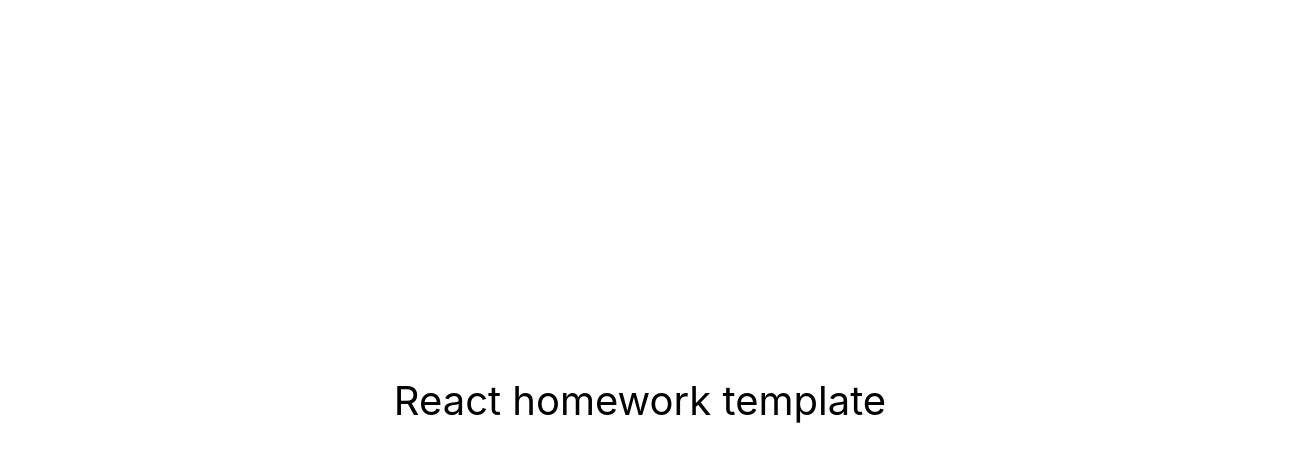
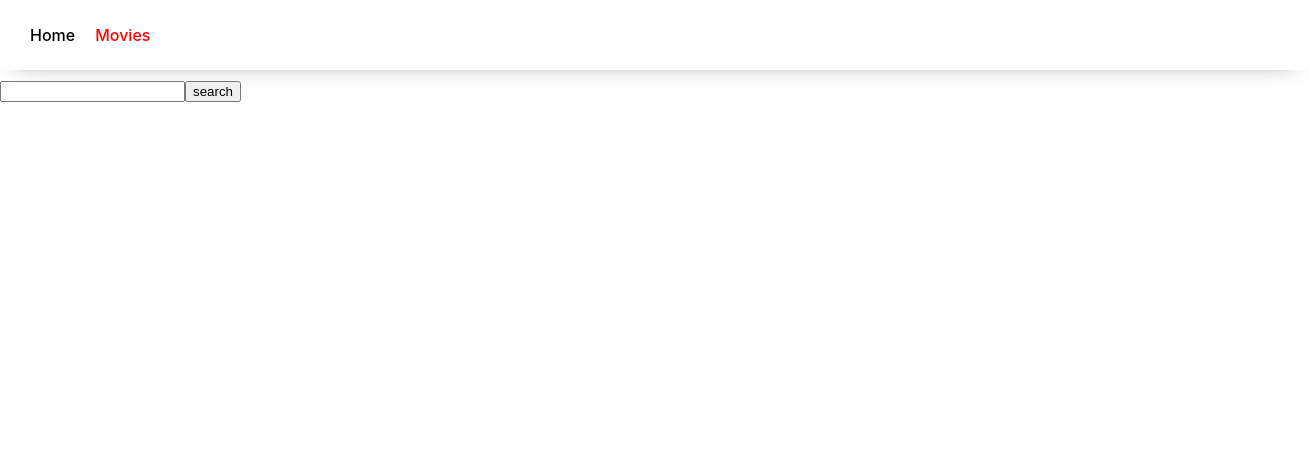
Before and after one commit to Voronyuk05/goit-react-hw-05-movies, a React (Create React App) app: page /movies in a window 1280 px wide. Shown: the top 462 px of the page, 1310 px wide, since content can reach past the window. Built offline with nearby package versions, Linux system fonts and the light colour scheme.

Commit message:
file v1.0

```diff
--- a/package.json
+++ b/package.json
@@ -1,15 +1,17 @@
 {
-  "name": "react-homework-template",
+  "name": "/",
   "version": "0.1.0",
   "private": true,
-  "homepage": "https://goitacademy.github.io/react-homework-template/",
+  "homepage": "https://Voronyuk05.github.io/goit-react-hw-05-movies/",
   "dependencies": {
     "@testing-library/jest-dom": "^5.16.3",
     "@testing-library/react": "^12.1.4",
     "@testing-library/user-event": "^13.5.0",
     "react": "^18.1.0",
     "react-dom": "^18.1.0",
+    "react-router-dom": "^6.24.1",
     "react-scripts": "5.0.1",
+    "styled-components": "^6.1.11",
     "web-vitals": "^2.1.3"
   },
   "scripts": {
--- a/src/components/App.jsx
+++ b/src/components/App.jsx
@@ -1,16 +1,27 @@
+import { Routes, Route } from "react-router-dom";
+import { lazy } from "react";
+import Home from "./Home/Home";
+import  Header  from "./Header/Header";
+import  Movies  from "./Movies/Movies";
+import  MovieDetails  from "./MovieDetails/MovieDetails";
+import  Cast  from "./Cast/Cast";
+import  Reviews  from "./Reviews/Reviews";
+
+
 export const App = () => {
+
   return (
-    <div
-      style={{
-        height: '100vh',
-        display: 'flex',
-        justifyContent: 'center',
-        alignItems: 'center',
-        fontSize: 40,
-        color: '#010101'
-      }}
-    >
-      React homework template
+    <div>
+     <Header/>
+     <Routes>
+       <Route path="/" element={<Home />} />
+       <Route path="/movies" element={<Movies />} />
+       <Route path="/movies/:movieId" element={<MovieDetails />} >
+        <Route path="cast" element={<Cast />} />
+        <Route path="reviews" element={<Reviews />} />
+       </Route>
+       <Route path="*" element={<Home/>}/>
+     </Routes>
     </div>
   );
 };
--- /dev/null
+++ b/src/components/Cast/Cast.jsx
@@ -0,0 +1,32 @@
+import { NavLink, Link, Outlet, useLocation, useParams } from "react-router-dom"
+import { useEffect, useState } from "react"
+
+const BASE_URL = 'https://api.themoviedb.org/3/movie'
+const API_KEY = '827079ab8a1518766a8e70a7e079713d'
+
+const Cast = () => {
+    const [cast, setCast] = useState()
+    const location = useLocation()
+    const { movieId } = useParams();
+
+    useEffect(() => {
+        fetch(`${BASE_URL}/${movieId}/credits?api_key=${API_KEY}`)
+        .then(data => data.json())
+        .then(castData => setCast(castData.cast))
+    }, [])
+
+
+    return (
+        <ul>
+            {cast && cast.map(({name, profile_path, character}) => (
+                <li>
+                    <h3>{name}</h3>
+                    <img src={`https://image.tmdb.org/t/p/original/${profile_path}`} width='150px' alt="" />
+                    <h4>Character: {character}</h4>
+                </li>
+            ))}
+        </ul>
+    )
+}
+
+export default Cast
--- /dev/null
+++ b/src/components/Header/Header.jsx
@@ -0,0 +1,15 @@
+import { Link, useLocation } from "react-router-dom"
+import styles from './Header.module.css'
+
+const Header = () => {
+    const location = useLocation()
+    return (
+        <>
+            <header className={styles.header}>
+                <Link to='/' className={`${location.pathname.includes('/movies') ? '': styles.red}`}>Home</Link>
+                <Link to='/movies' className={`${location.pathname.includes('/movies') ? styles.red : ''}`}>Movies</Link>
+            </header>
+        </>
+    )
+}
+export default Header
--- /dev/null
+++ b/src/components/Header/Header.module.css
@@ -0,0 +1,22 @@
+
+.header {
+    display: flex;
+    flex-direction: row;
+    align-items: center;
+    gap: 20px;
+    height: 70px;
+    width: 100%;
+    padding-left: 30px;
+    margin-bottom: 10px;
+    -webkit-box-shadow: 0px 6px 24px -17px rgba(0,0,0,0.75);
+    -moz-box-shadow: 0px 6px 24px -17px rgba(0,0,0,0.75);
+    box-shadow: 0px 6px 24px -17px rgba(0,0,0,0.75);
+    a {
+        text-decoration: none;
+        color: black;
+        font-weight: 500;
+    }
+    .red {
+        color: red;
+    }
+}
--- /dev/null
+++ b/src/components/Home/Home.jsx
@@ -0,0 +1,29 @@
+import { useEffect, useState } from "react"
+import { Link, Outlet } from "react-router-dom"
+
+const BASE_URL = 'https://api.themoviedb.org/3/trending/all/day?language=en-US&api_key=827079ab8a1518766a8e70a7e079713d'
+
+ const Home = () => {
+    const [movies, setMovies] = useState()
+
+    useEffect(() => {
+        fetch(BASE_URL)
+        .then(data => data.json())
+        .then(moviesData => setMovies(moviesData.results))
+    }, [])
+
+    return (
+        <div>
+            <h1>Trending today</h1>
+            <ul>
+                {movies && movies.map(({id, title, name}) => (
+                    <li key={id}>
+                        <Link to={`/movies/${id}`} state={{ from: "/" }}>{title ? title : name}</Link>
+                    </li>
+                ))}
+            </ul>
+        </div>
+    )
+}
+
+export default Home
--- /dev/null
+++ b/src/components/MovieDetails/MovieDetails.jsx
@@ -0,0 +1,48 @@
+import { NavLink, Link, Outlet, useLocation, useParams } from "react-router-dom"
+import { useEffect, useState, Suspense } from "react"
+import styles from './MovieDetails.module.css'
+
+const BASE_URL = 'https://api.themoviedb.org/3/movie'
+const API_KEY = '827079ab8a1518766a8e70a7e079713d'
+
+ const MovieDetails = () => {
+    const [movie, setMovie] = useState()
+    const location = useLocation()
+    const { movieId } = useParams();
+
+    useEffect(() => {
+        fetch(`${BASE_URL}/${movieId}?api_key=${API_KEY}`)
+        .then(data => data.json())
+        .then(movieData => setMovie(movieData))
+    }, [])
+
+
+
+    return (
+        <div className={styles.details}>
+            <Link to={location.state.from} className={styles.backLink}>Go Back</Link>
+            {movie &&
+            <div className={styles.card}>
+                <img src={`https://image.tmdb.org/t/p/original/${movie.backdrop_path}`} width='400px' alt="" />
+                <h2>{movie.title ? movie.title : movie.name}</h2>
+                    <h3>User score: {(Math.round(movie.vote_average*10))}%</h3>
+                <div>
+                    <h3>Overwiev</h3>
+                    <p>{movie.overview}</p>
+                </div>
+                <div>
+                    <h3>Genres</h3>
+                    {movie.genres.map(({name}) => (
+                        <p>{name}</p>
+                    ))}
+                </div>
+            </div>}
+            <NavLink to='cast' state={{ from: location.state.from }}>Cast</NavLink>
+            <NavLink to='reviews' state={{ from: location.state.from }}>Reviews</NavLink>
+
+            <Outlet />
+        </div>
+    )
+}
+
+export default MovieDetails
--- /dev/null
+++ b/src/components/MovieDetails/MovieDetails.module.css
@@ -0,0 +1,17 @@
+.details {
+    box-sizing: border-box;
+    width: 100%;
+    display: flex;
+    flex-direction: column;
+    padding: 1%;
+    gap: 20px;
+    .backLink {
+        text-decoration: none;
+        color: black;
+    }
+}
+
+.card {
+    display: flex;
+    flex-direction: column;
+}
--- /dev/null
+++ b/src/components/Movies/Movies.jsx
@@ -0,0 +1,36 @@
+import { NavLink, Outlet, useSearchParams  } from "react-router-dom"
+import { useEffect, useState, Suspense } from "react"
+
+const BASE_URL = 'https://api.themoviedb.org/3/search/movie?'
+const API_KEY = '827079ab8a1518766a8e70a7e079713d'
+
+ const Movies = () => {
+    const [searchedMovies, setSearchedMovies] = useState()
+    const [searchParams, setSearchParams] = useSearchParams();
+    const query = searchParams.get("query");
+
+
+    const searchMovies = () => {
+        fetch(`${BASE_URL}query=${query}&include_adult=false&page=1&api_key=${API_KEY}`)
+        .then(data => data.json())
+        .then(moviesData => setSearchedMovies(moviesData.results))
+    }
+
+
+    return (
+        <div>
+            <input type="text" onChange={(e) => setSearchParams({query: e.target.value})} />
+            <button onClick={searchMovies}>search</button>
+            <ul>
+                {searchedMovies && searchedMovies.map(({title, id}) => (
+                    <li>
+                        <NavLink to={`${id}`} state={{ from: `/movies${query ? `?query=${query}` : ''}` }}>{title}</NavLink>
+                    </li>
+                ))}
+            </ul>
+            <Outlet />
+        </div>
+    )
+}
+
+export default Movies
--- /dev/null
+++ b/src/components/Reviews/Reviews.jsx
@@ -0,0 +1,30 @@
+import { NavLink, Link, Outlet, useLocation, useParams } from "react-router-dom"
+import { useEffect, useState } from "react"
+
+const BASE_URL = 'https://api.themoviedb.org/3/movie'
+const API_KEY = '827079ab8a1518766a8e70a7e079713d'
+
+const Reviews = () => {
+    const [reviews, setReviews] = useState()
+    const location = useLocation()
+    const { movieId } = useParams();
+
+    useEffect(() => {
+        fetch(`${BASE_URL}/${movieId}/reviews?page=1&api_key=${API_KEY}`)
+        .then(data => data.json())
+        .then(reviewsData => setReviews(reviewsData.results))
+    }, [])
+
+    return (
+        <ul>
+            {reviews && reviews.map(({author, content}) => (
+                <li>
+                    <h3>{author}</h3>
+                    <p>{content}</p>
+                </li>
+            ))}
+        </ul>
+    )
+}
+
+export default Reviews
--- a/src/index.css
+++ b/src/index.css
@@ -7,6 +7,7 @@ body {
     sans-serif;
   -webkit-font-smoothing: antialiased;
   -moz-osx-font-smoothing: grayscale;
+  overflow-x: hidden;
 }
 
 code {
--- a/src/index.js
+++ b/src/index.js
@@ -1,10 +1,13 @@
 import React from 'react';
 import ReactDOM from 'react-dom/client';
 import { App } from 'components/App';
+import { BrowserRouter } from "react-router-dom";
 import './index.css';
 
 ReactDOM.createRoot(document.getElementById('root')).render(
   <React.StrictMode>
-    <App />
+    <BrowserRouter>
+      <App />
+    </BrowserRouter>
   </React.StrictMode>
 );
```
Also changed, not shown: 1 other file (tests, documents, lock files or other folders).
